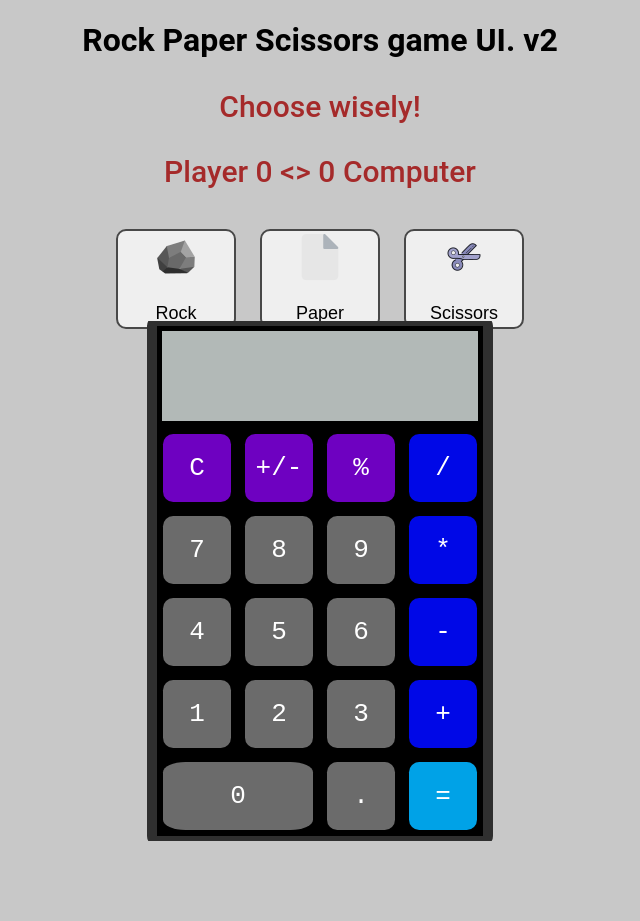
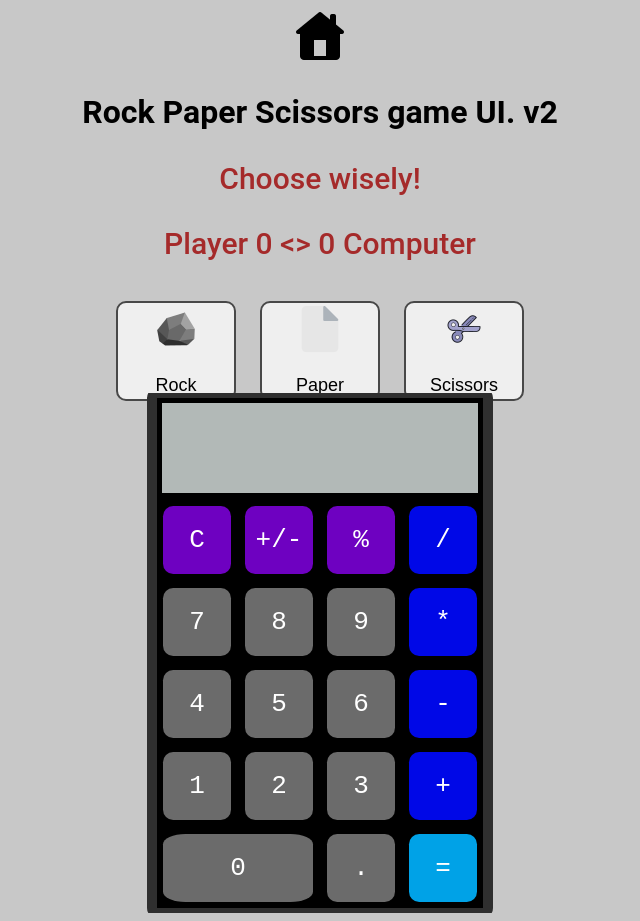
Before and after one commit to cristiano-93/brainnest-programm, a plain HTML site: page pages/week-4.html in a window 1280 px wide. Shown: the whole page, without its empty margins (320-960 px from the left). Before the commit the page ends 849 px from the top, so only its background shows below. Drawn offline with Linux system fonts and the light colour scheme.

Commit message:
Update week-4.html

```diff
--- a/pages/week-4.html
+++ b/pages/week-4.html
@@ -9,6 +9,9 @@
     <link rel="stylesheet" href="../css/calc.css" />
   </head>
   <body>
+    <div>
+      <a href="../index.html"><img src="../assets/images/icons8-home-page-60.png" alt="back to homepage" /></a>
+    </div>
     <div class="content">
       <div class="rps">
         <h1>Rock Paper Scissors game UI. v2</h1>
```
